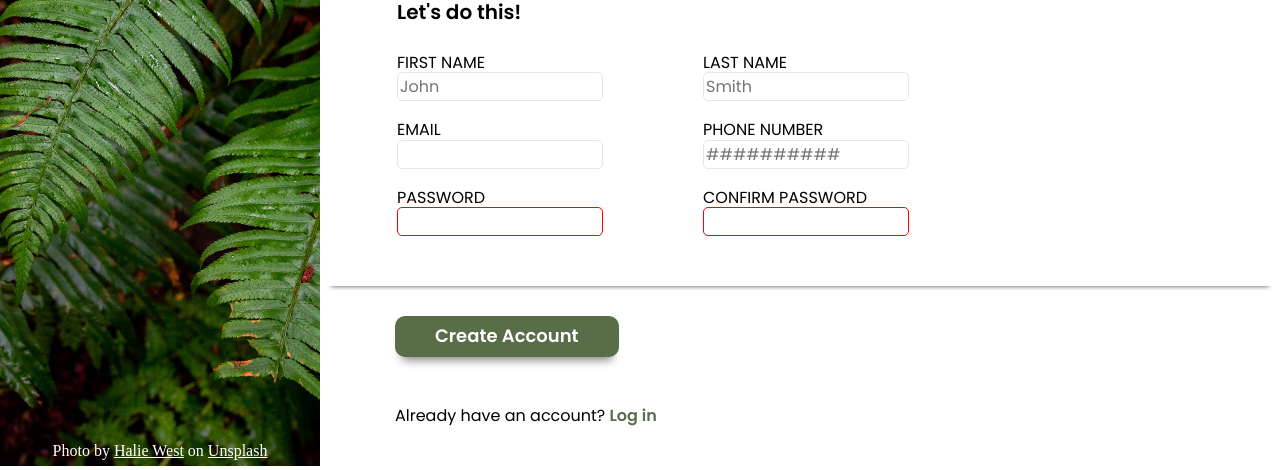
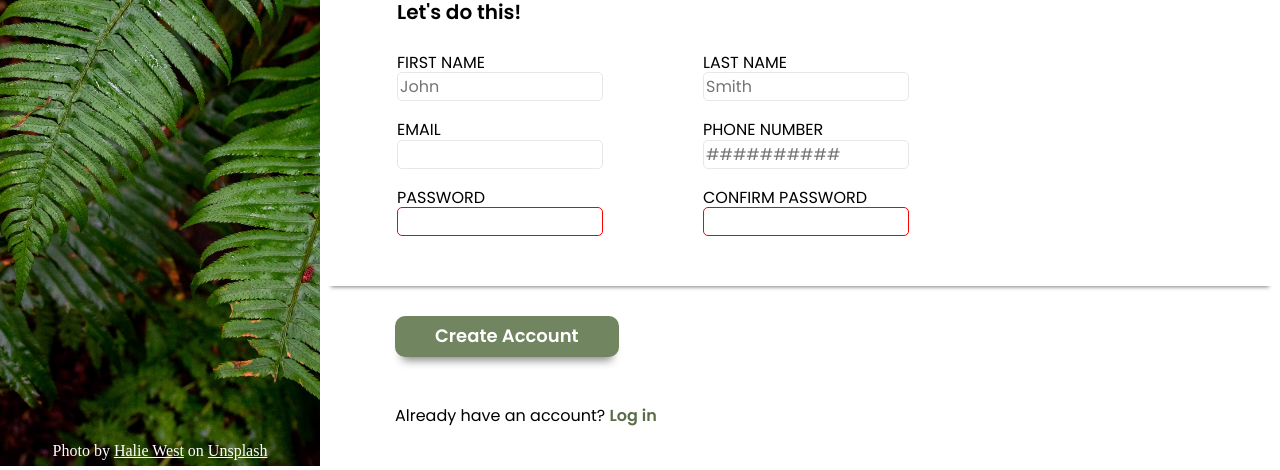
Before and after one commit to danielyonkeucheunko/odin-sign-up-form, a plain HTML site: page index.html in a window 1280 px wide. In both pictures the pointer is over the button "Create Account". Shown: the part 334-804 px from the top of the page. Drawn offline with Linux system fonts and the light colour scheme.

Commit message:
Fixed Button

```diff
--- a/styles/styles.css
+++ b/styles/styles.css
@@ -129,6 +129,14 @@ p {
     margin-bottom: 50px;
 }
 
+.submit:hover {
+    background-color: #728561;
+}
+
+.submit:active {
+    background-color: #7d8f6d;
+}
+
 .login {
     text-decoration: none;
     color: var(--button-color);
```
